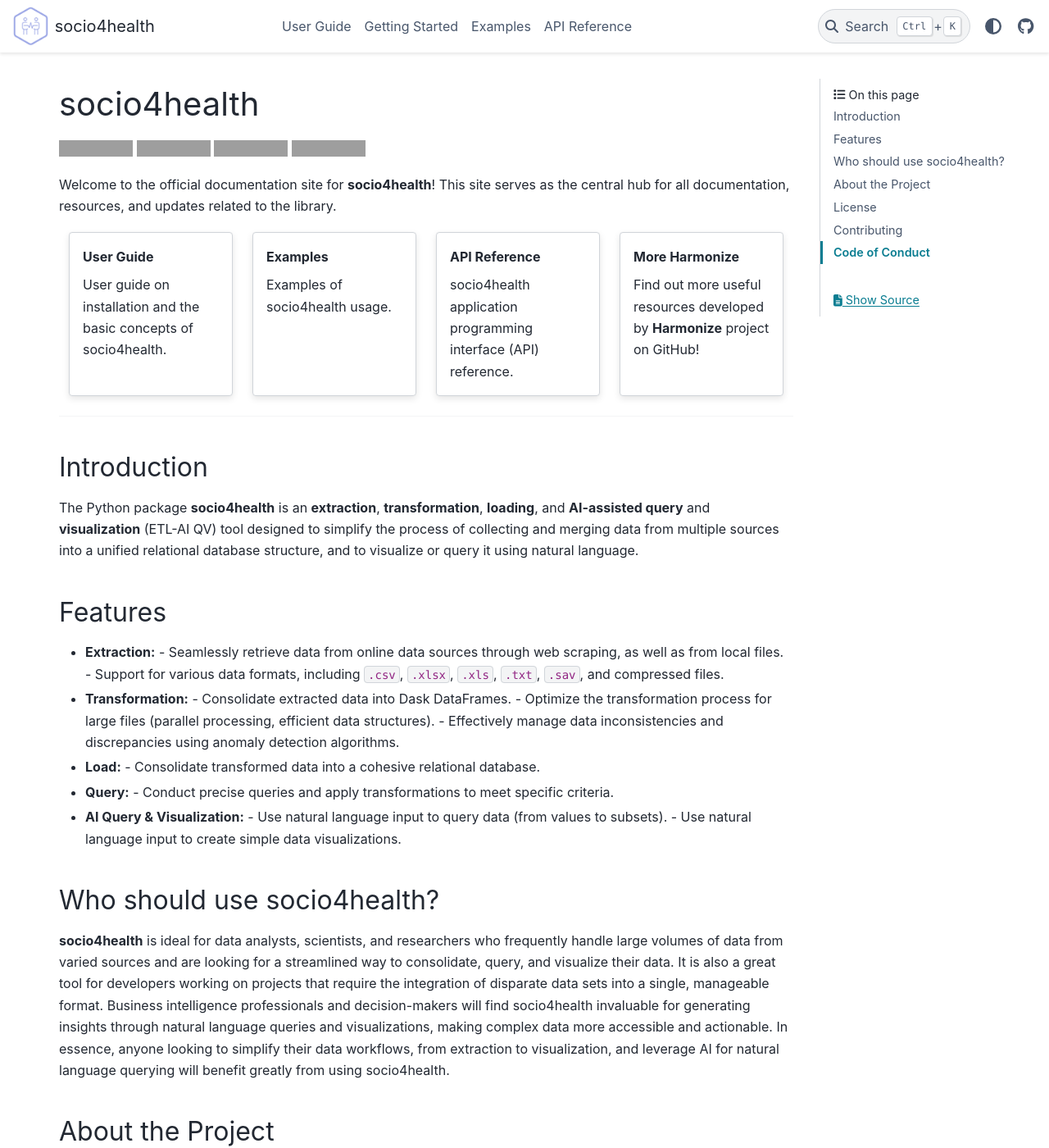
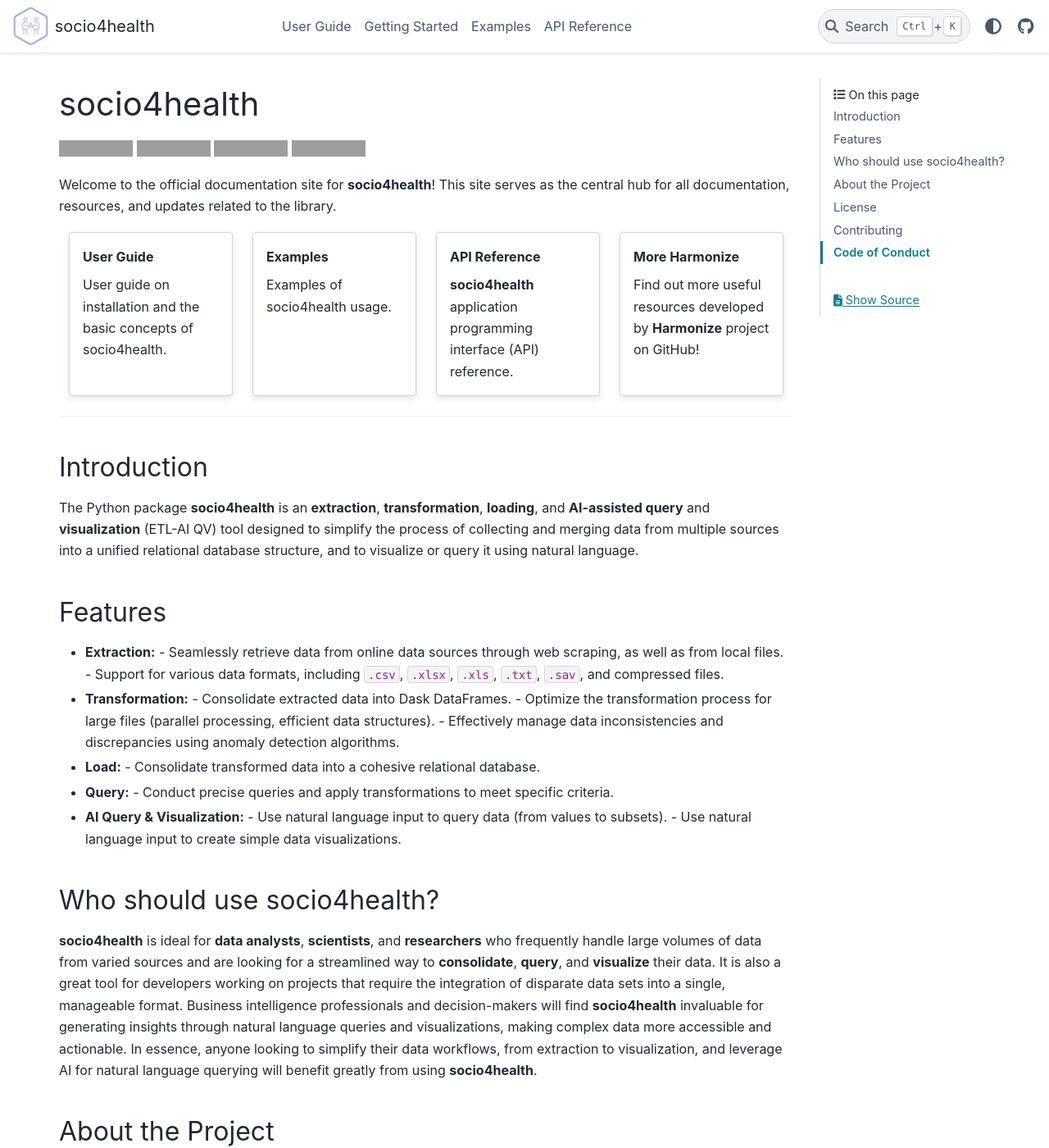
Before and after one commit to harmonize-tools/socio4health, a Sphinx documentation site: the page built from docs/source/index.rst, in a window 1280 px wide and 1400 px high. Shown: the whole window at 82% size. Built offline with Sphinx 7.4.7 and the PyData theme 0.15.4, drawn with Linux system fonts in a browser that asks for light colours; some of the changed text lies outside the part shown; grey boxes are pictures that could not be loaded.

```diff
--- a/docs/source/examples.rst
+++ b/docs/source/examples.rst
@@ -1,7 +1,8 @@
 Examples
 ========
 
-This section provides examples of how to use the **socio4health** library for **data extraction**, **transformation**, **loading**, and **AI-assisted querying and visualization**. These examples cover various scenarios, including working with **online data sources**, **handling local files**, and **utilizing natural language processing** for **data queries and visualizations**.
+This section provides examples of how to use the **socio4health** library for **data extraction**, **transformation**, **loading**, and **AI-assisted querying and visualization**. These examples cover various scenarios, including working with online data sources, handling local files, and utilizing natural language processing** for data queries and visualizations.
+
 .. toctree::
    :maxdepth: 1
    :caption: Contents
--- a/docs/source/index.rst
+++ b/docs/source/index.rst
@@ -18,7 +18,7 @@ socio4health
 
 |lifecycle| |license| |contributors| |commits|
 
-Welcome to the official documentation site for **socio4health**! This site serves as the central hub for all documentation, resources, and updates related to the library.
+Welcome to the official documentation site for **socio4health**\! This site serves as the central hub for all documentation, resources, and updates related to the library.
 
 .. grid::
 
@@ -38,12 +38,12 @@ Welcome to the official documentation site for **socio4health**! This site serve
         :link: API_reference
         :link-type: doc
 
-        socio4health application programming interface (API) reference.
+        **socio4health** application programming interface (API) reference.
 
     .. grid-item-card:: More Harmonize
         :link: https://github.com/harmonize-tools
 
-        Find out more useful resources developed by **Harmonize** project on GitHub!
+        Find out more useful resources developed by **Harmonize** project on GitHub\!
 
 ----
 
@@ -77,14 +77,14 @@ Features
 Who should use socio4health?
 ----------------------------
 
-**socio4health** is ideal for data analysts, scientists, and researchers who frequently handle large volumes of data from varied sources and are looking for a streamlined way to consolidate, query, and visualize their data. It is also a great tool for developers working on projects that require the integration of disparate data sets into a single, manageable format. Business intelligence professionals and decision-makers will find socio4health invaluable for generating insights through natural language queries and visualizations, making complex data more accessible and actionable. In essence, anyone looking to simplify their data workflows, from extraction to visualization, and leverage AI for natural language querying will benefit greatly from using socio4health.
+**socio4health** is ideal for **data analysts**, **scientists**, and **researchers** who frequently handle large volumes of data from varied sources and are looking for a streamlined way to **consolidate**, **query**, and **visualize** their data. It is also a great tool for developers working on projects that require the integration of disparate data sets into a single, manageable format. Business intelligence professionals and decision-makers will find **socio4health** invaluable for generating insights through natural language queries and visualizations, making complex data more accessible and actionable. In essence, anyone looking to simplify their data workflows, from extraction to visualization, and leverage AI for natural language querying will benefit greatly from using **socio4health**.
 
 About the Project
 -----------------
 
 Developed by `Erick Lozano`_, `Diego Irreño`_ and `Juan Montenegro-Torres`_ © 2025
 
-Documentation maintained by `Ingrid Mora`_.
+Documentation maintained by `Ingrid Mora`_
 
 License
 -------
@@ -94,7 +94,7 @@ License
 Contributing
 ------------
 
-Contributions are warmly welcomed! If you wish to contribute, please start a discussion about the proposed change before implementing it. More details can be found in our `GitHub repository`_.
+Contributions are warmly welcomed\! If you wish to contribute, please start a discussion about the proposed change before implementing it. More details can be found in our `GitHub repository`_.
 
 Code of Conduct
 ---------------
@@ -102,10 +102,10 @@ Code of Conduct
 **socio4health** is dedicated to fostering an inclusive community. We value the importance of creating a safe and welcoming environment for everyone. Please see our `Code of Conduct`_.
 
 ----
+.. _Erick Lozano: https://github.com/Ersebreck
+.. _Diego Irreño: https://github.com/dirreno
 .. _Juan Montenegro-Torres: https://github.com/Juanmontenegro99
 .. _Ingrid Mora: https://github.com/ingridvmoras
-.. _Erick Lozano: https://github.com/Ersebreck
-.. _Diego Irreño: https://github.com/dirreno
 .. _MIT License: https://opensource.org/licenses/MIT
 .. _README: https://github.com/just-the-docs/just-the-docs-template/blob/main/README.md
 .. _GitHub repository: https://github.com/harmonize-tools/socio4health
```
